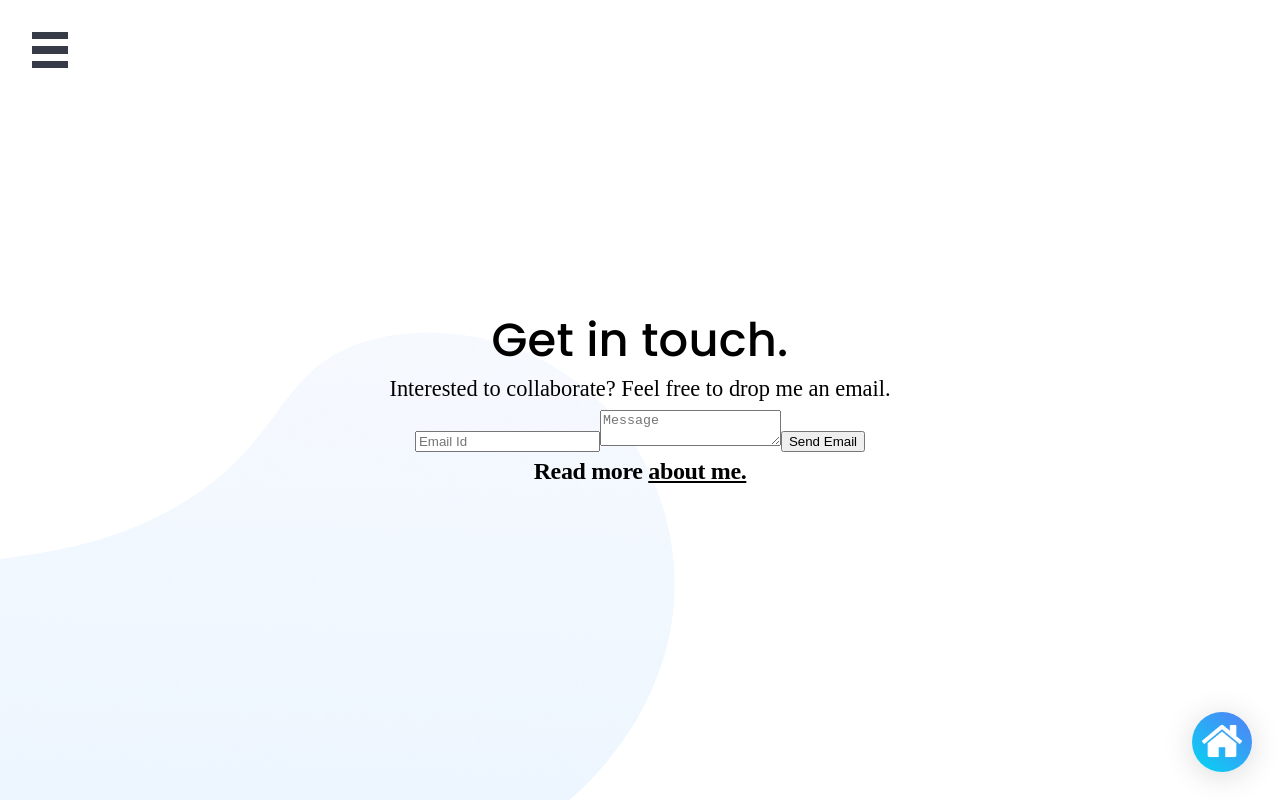
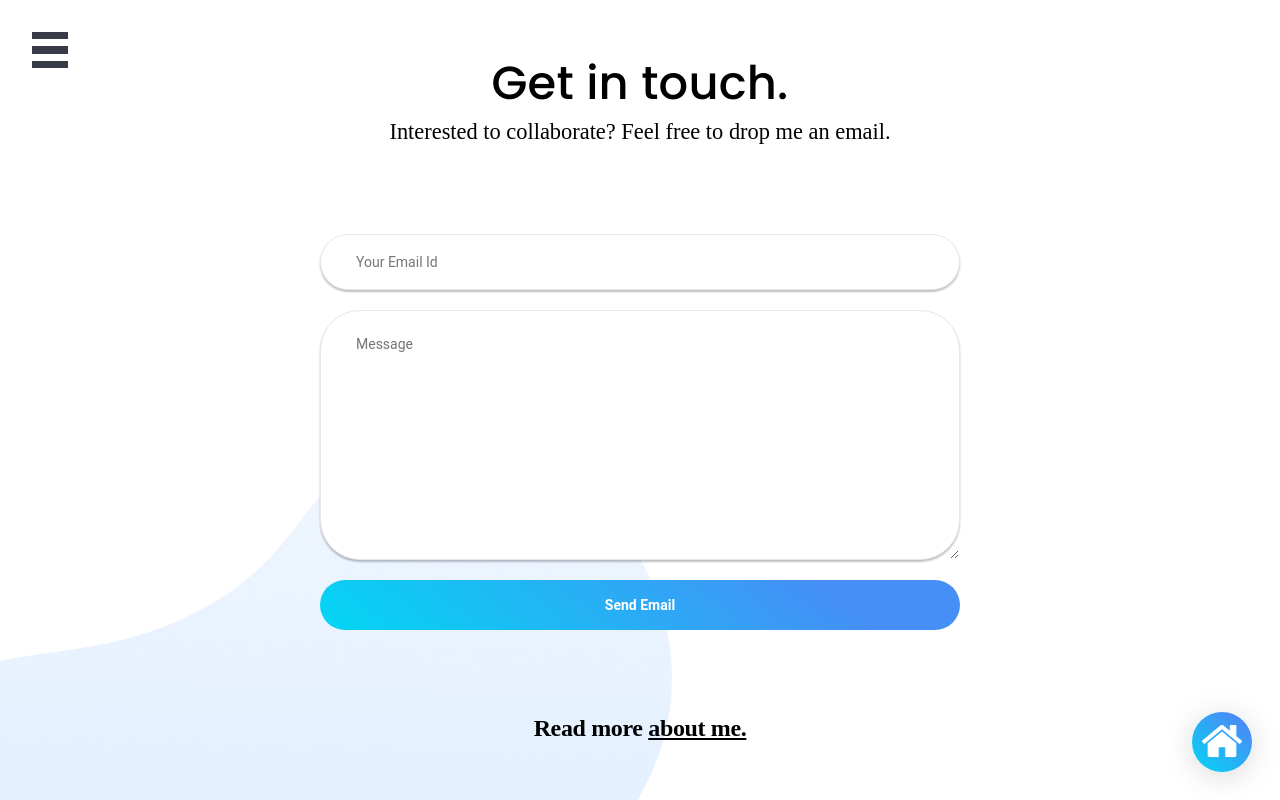
Before and after one commit to anandbaraik/anandbaraik.github.io, a React (Create React App) app: page /#/contact in a window 1280 px wide. Built offline with nearby package versions, Linux system fonts and the light colour scheme.

Commit message:
improvement:contact ui

```diff
--- a/src/components/Contact/Contact.css
+++ b/src/components/Contact/Contact.css
@@ -0,0 +1,43 @@
+.contact-form-container{
+    width: 50%;
+    margin: 70px 0px;
+    align-self: center
+}
+.contact-form{
+    display: flex;
+    flex-direction: column;
+    justify-content: center;
+    align-items: center;
+}
+.input-box{
+    background: #fff;
+    width: 100%;
+    border: 1px solid #e8e8e8;
+    box-sizing: border-box;
+    box-shadow: 0 2px 2px rgb(0 0 0 / 25%);
+    border-radius: 40px;
+    padding: 19px 35px;
+    margin: 10px 0;
+    font-family: Roboto;
+    font-size: 14px;
+    line-height: 16px;
+}
+.body-input {
+    height: 250px;
+    padding: 25px 35px;
+}
+.contact-btn{
+    margin: 10px 0;
+    border: none;
+    color: #fff;
+    font-family: Roboto;
+    font-weight: 700;
+    font-style: normal;
+    font-size: 14px;
+    line-height: 16px;
+    width: 100%;
+    text-align: center;
+    padding: 17px 35px;
+    border-radius: 35px;
+    background: linear-gradient(39.97deg,#03d6f3 .79%,#458ff6 79.29%);
+}
--- a/src/components/Contact/Contact.jsx
+++ b/src/components/Contact/Contact.jsx
@@ -2,7 +2,7 @@ import React from 'react'
 import "./Contact.css";
 import Header from "./../Header/Header.jsx"
 import Footer from "./../Footer/Footer.jsx"
-import aboutVector from "./../../assets/about_vector.png";
+import contactVector from "./../../assets/contact_anime.png";
 function Contact() {
   return (
     <div className='section-container'>
@@ -12,7 +12,7 @@ function Contact() {
       </Header>
       <div className='contact-form-container'>
         <form className='contact-form' method='POST' action=''>
-          <input type="emai" className='input-box email-input' placeholder='Email Id' name=''/>
+          <input type="emai" className='input-box email-input' placeholder='Your Email Id' name=''/>
           <textarea type="text" placeholder='Message' name='' className='input-box body-input'></textarea>
           <button type="submit" class="contact-btn">Send Email</button>
         </form>
@@ -23,8 +23,8 @@ function Contact() {
         toAddress="/about">
       </Footer>
       <div className='vector-frame'>
-        <img src={aboutVector}
-          alt="about"
+        <img src={contactVector}
+          alt="contact"
           className='about-vector'
         />
       </div>
```
